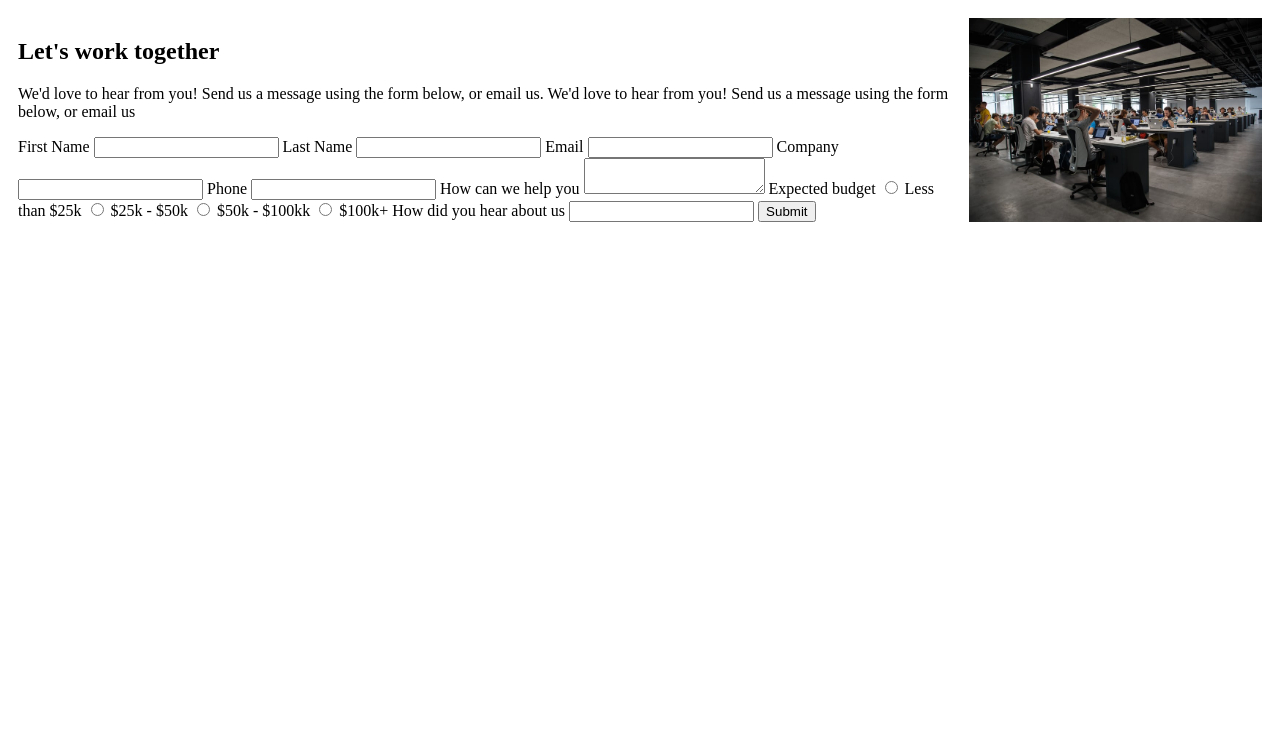
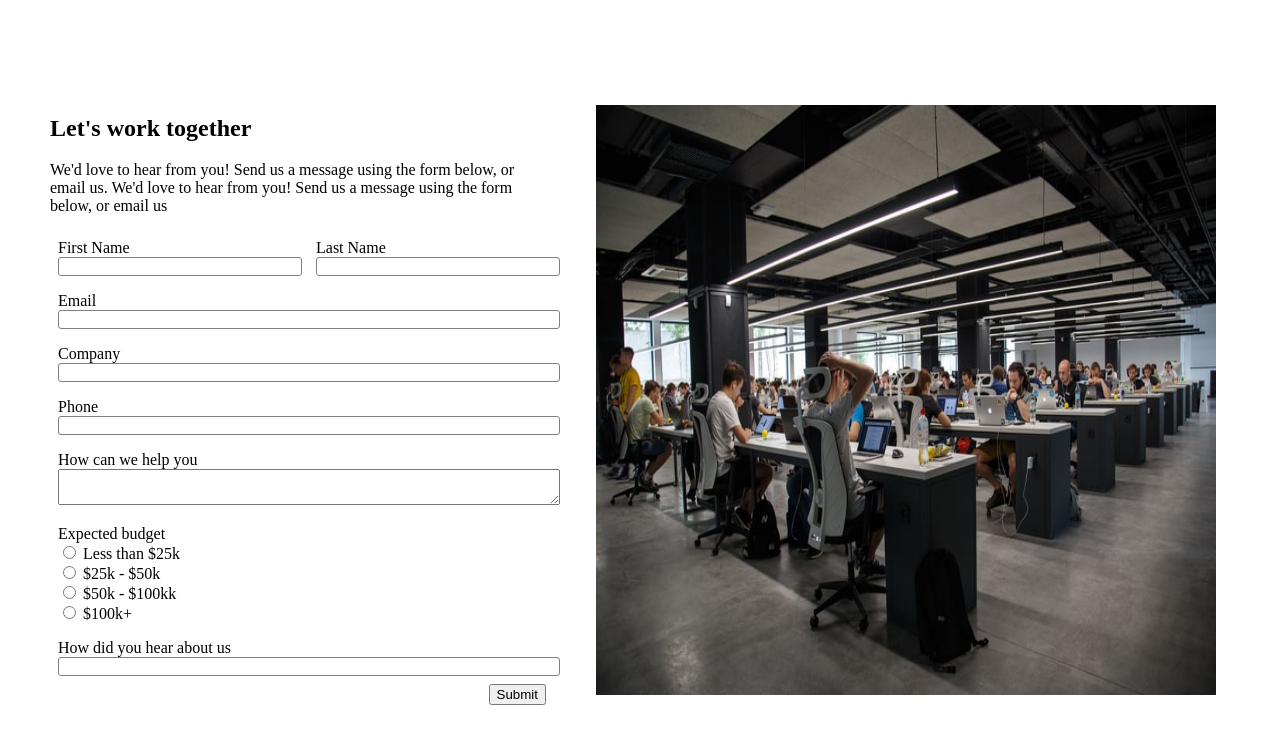
Before and after one commit to ekiira/SCA-level2, a plain HTML site: page index.html in a window 1280 px wide. Drawn offline with Linux system fonts and the light colour scheme.

Commit message:
handled webpage structure

```diff
--- a/index.html
+++ b/index.html
@@ -5,48 +5,81 @@
     <meta name="viewport" content="width=device-width, initial-scale=1.0" />
     <title>SCA Contact Form</title>
 
-    <link rel="stylesheet" href="style.css">
+    <link rel="stylesheet" href="style.css" />
   </head>
   <body>
+    <div class="section">
+      <div class="wrapper">
         <div class="formWrapper">
-      <div class="form">
+          <div class="form formOne">
             <h2>Let's work together</h2>
-          <p>We'd love to hear from you! Send us a message using the form below, or email us.
-              We'd love to hear from you! Send us a message using the form below, or email us </p>
+            <p>
+              We'd love to hear from you! Send us a message using the form
+              below, or email us. We'd love to hear from you! Send us a message
+              using the form below, or email us
+            </p>
             <form>
-            <label>First Name</label>
-            <input />
+              <div class="field name-field">
+                <div class="first">
+                  <label>First Name</label> <input style="width: 100%" />
+                </div>
+                <div class="last">
                   <label>Last Name</label>
-            <input />
+                  <input style="width: 100%" />
+                </div>
+              </div>
+              <div class="field">
                 <label>Email</label>
-            <input />
+                <input class="email" />
+              </div>
+              <div class="field">
                 <label>Company</label>
-            <input />
+                <input class="company" />
+              </div>
+              <div class="field">
                 <label>Phone</label>
-            <input />
+                <input class="phone" />
+              </div>
+              <div class="field">
                 <label>How can we help you</label>
-            <textarea></textarea>
+                <textarea class="textarea"></textarea>
+              </div>
+              <div class="field">
+                <div>
                   <label>Expected budget</label>
-            <input type="radio" id="lessThan25k"/>
+                </div>
+                <div>
+                  <input type="radio" id="lessThan25k" />
                   <label for="lessThan25k">Less than $25k</label>
+                </div>
+                <div>
+                  <input type="radio" id="$25k+" />
+                  <label for="25k+">$25k - $50k</label>
+                </div>
+                <div>
+                  <input type="radio" id="50k+" />
+                  <label for="50k+">$50k - $100kk</label>
+                </div>
 
-            <input type="radio" id="$25k+"/>
-            <label for="25k+">$25k - $50k</label>
+                <div>
+                  <input type="radio" id="100k+" />
+                  <label for="100k+">$100k+</label>
+                </div>
+              </div>
+              <div class="field">
+                <label>How did you hear about us</label>
+                <input class="referrer" />
+              </div>
+              <div class="button">
+              <button>Submit</button>
 
-            <input type="radio" id="50k+"/>
-            <label for="50k+">$50k - $100kk</label>
-
-            <input type="radio" id="100k+"/>
-            <label for="100k+">$100k+</label>
-
-            <label>How did you hear about us</label>
-            <input />
-
-            <button>Submit</button>
+              </div>
             </form>
           </div>
-      <div class="form">
+          <div class="form formTwo">
             <img src="./assets/office.jpeg" class="form-img" />
+          </div>
+        </div>
       </div>
     </div>
   </body>
--- a/style.css
+++ b/style.css
@@ -1,13 +1,67 @@
+body {
+  margin: 0;
+}
+
+label {
+  padding-bottom: 10px;
+}
+
+input {
+  border: 1px solid gray;
+  border-radius: 3px;
+}
+
+.section {
+  height: 100vh;
+  display: flex;
+  align-items: center;
+}
+.wrapper {
+  padding: 10px 20px;
+}
 .formWrapper {
   display: flex;
-  grid-template-columns: auto auto a;
-
 }
 .form {
-    padding: 10px;
+  padding: 10px 20px;
 }
 
 .form-img {
-    width: 100%;
-    height: 100%;
+  width: 100%;
+  height: 100%;
 }
+.field {
+  width: 100%;
+  padding: 8px;
+}
+.name-field {
+  width: 100%;
+  display: flex;
+}
+
+.first {
+  width: 100%;
+  padding-right: 10px;
+}
+
+.last {
+  width: 100%;
+  padding-left: 10px;
+}
+.email, .company, .phone, .textarea, .referrer {
+  width: 100%;
+}
+
+.formOne {
+  width: 40%;
+  padding: 0 30px;
+}
+
+.formTwo {
+  width: 50%;
+}
+
+.button {
+  display: flex;
+  justify-content: flex-end;
+}
```
Lines whose indentation alone changed are shown as unchanged.
